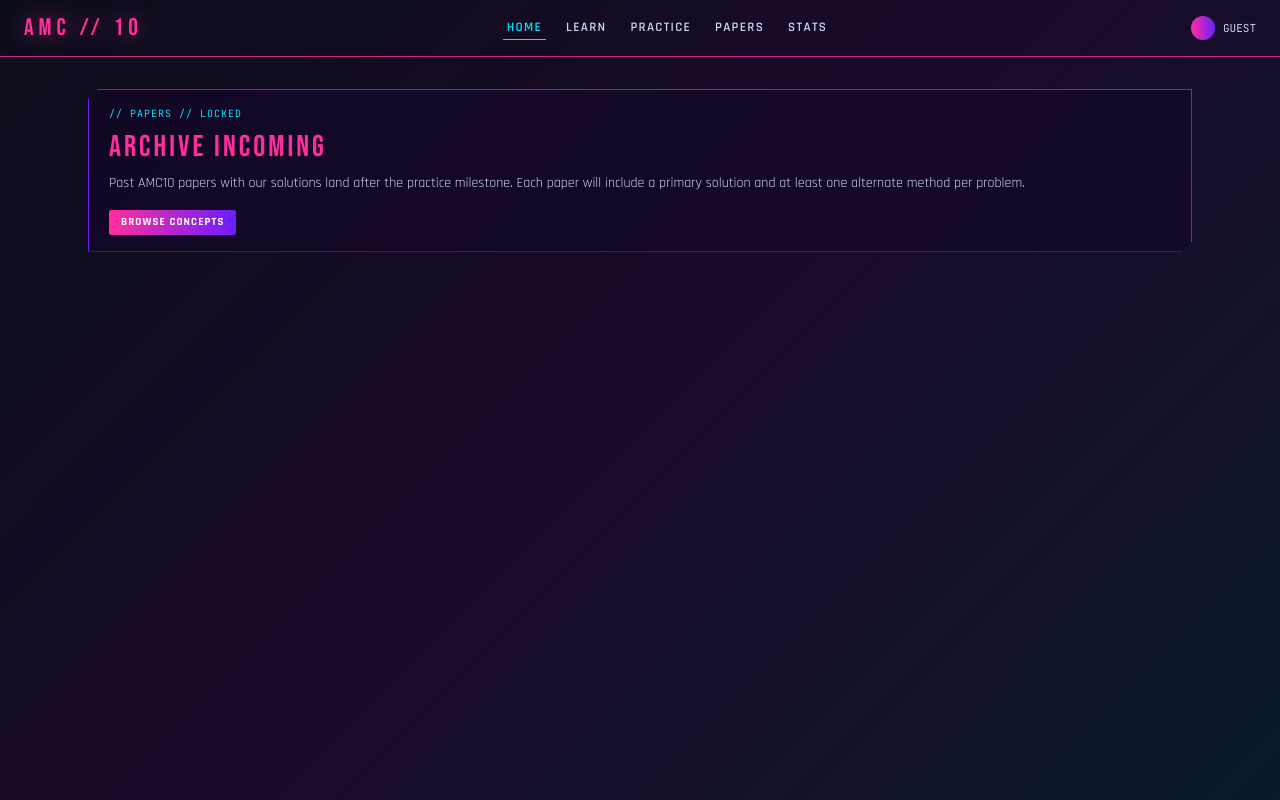
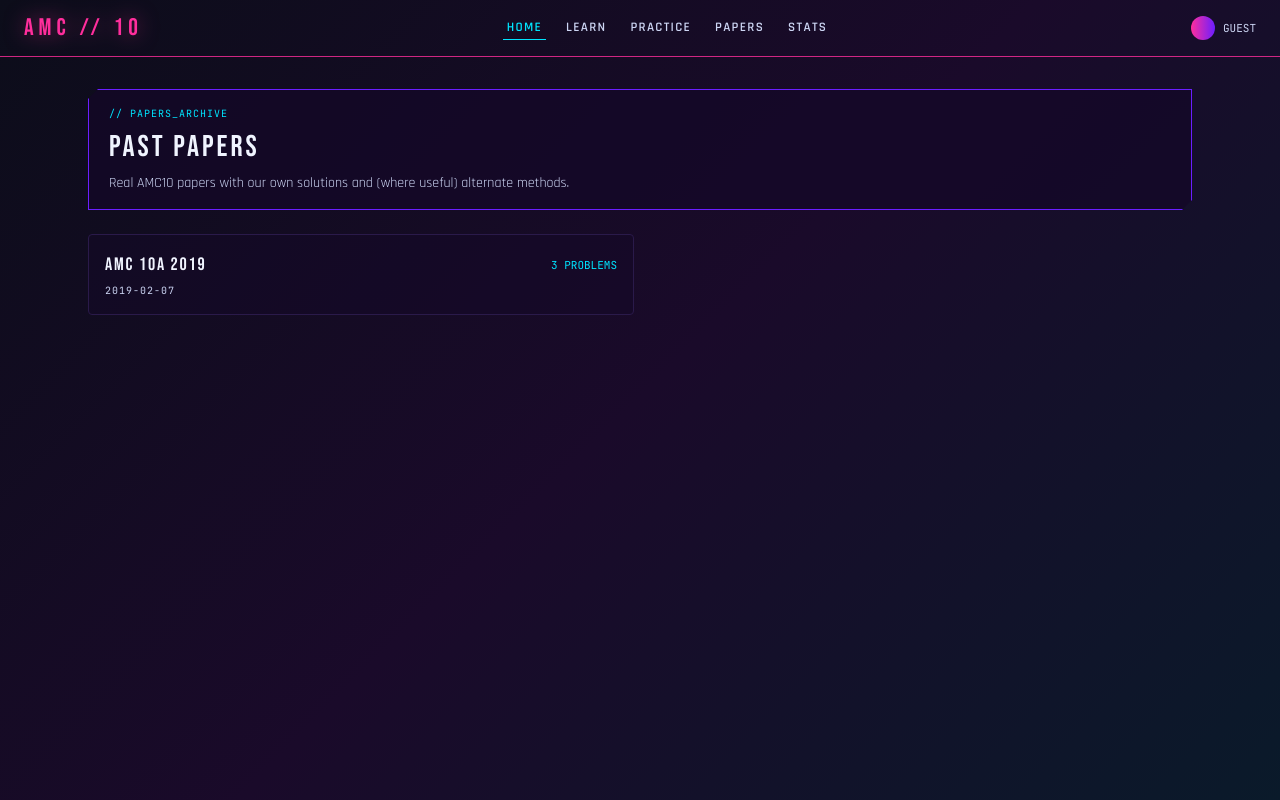
Before and after one commit to ajithkumarky/amc10, a Next.js app: page /papers in a window 1280 px wide. Built offline with nearby package versions, Linux system fonts and the light colour scheme.

Commit message:
feat(papers): /papers index lists available papers

```diff
--- a/app/papers/page.tsx
+++ b/app/papers/page.tsx
@@ -1,22 +1,59 @@
+import Link from 'next/link';
+import type { Route } from 'next';
 import { Panel } from '@/components/ui/panel';
-import { Chip } from '@/components/ui/chip';
+import { contentIndex } from '@/lib/content';
+import { cn } from '@/lib/cn';
 
 export const metadata = { title: 'Past Papers — AMC // 10' };
 
-export default function PapersStub() {
+export default function PapersIndex() {
+  const keys = contentIndex.listPaperKeys();
+  const papers = keys
+    .map((k) => {
+      const [year, ab] = k.split('-');
+      const meta = contentIndex.getPaperMeta(year, ab);
+      const problems = contentIndex.listPaperProblems(year, ab);
+      return meta ? { year, ab, meta, count: problems.length } : null;
+    })
+    .filter((p): p is NonNullable<typeof p> => p !== null);
+
   return (
-    <Panel kicker="PAPERS // LOCKED">
-      <h1 className="font-display text-3xl tracking-widest text-cyber-pink">
-        ARCHIVE INCOMING
-      </h1>
-      <p className="mt-2 text-sm text-cyber-mute">
-        Past AMC10 papers with our solutions land after the practice milestone.
-        Each paper will include a primary solution and at least one alternate
-        method per problem.
-      </p>
-      <div className="mt-4">
-        <Chip href="/learn">BROWSE CONCEPTS</Chip>
-      </div>
-    </Panel>
+    <div className="space-y-6">
+      <Panel kicker="PAPERS_ARCHIVE">
+        <h1 className="font-display text-3xl tracking-widest text-cyber-ink">PAST PAPERS</h1>
+        <p className="mt-2 text-sm text-cyber-mute">
+          Real AMC10 papers with our own solutions and (where useful) alternate methods.
+        </p>
+      </Panel>
+
+      {papers.length === 0 ? (
+        <p className="text-sm text-cyber-mute">No papers in the archive yet.</p>
+      ) : (
+        <div className="grid gap-3 sm:grid-cols-2">
+          {papers.map((p) => (
+            <Link
+              key={`${p.year}-${p.ab}`}
+              href={`/papers/${p.year}/${p.ab}` as Route}
+              className={cn(
+                'block rounded-[4px] border border-[#2a1a4a] bg-[rgba(20,8,40,0.5)] p-4',
+                'transition-colors hover:border-cyber-cyan',
+              )}
+            >
+              <div className="flex items-center justify-between">
+                <span className="font-display text-lg tracking-widest text-cyber-ink">
+                  {p.meta.title.toUpperCase()}
+                </span>
+                <span className="font-mono text-[11px] text-cyber-cyan">{p.count} PROBLEMS</span>
+              </div>
+              {p.meta.date && (
+                <p className="mt-1 font-mono text-[10px] uppercase tracking-widest text-cyber-mute">
+                  {p.meta.date}
+                </p>
+              )}
+            </Link>
+          ))}
+        </div>
+      )}
+    </div>
   );
 }
```
